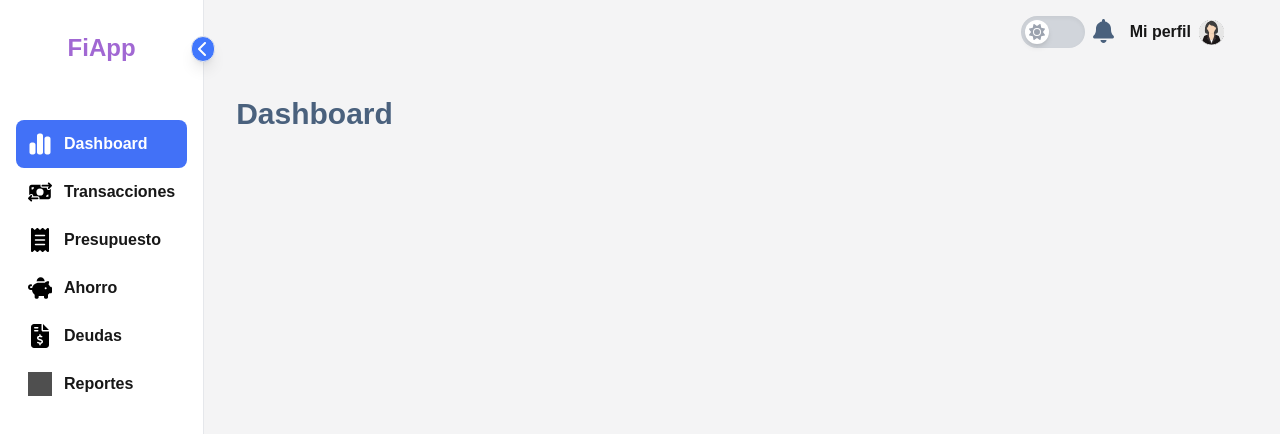
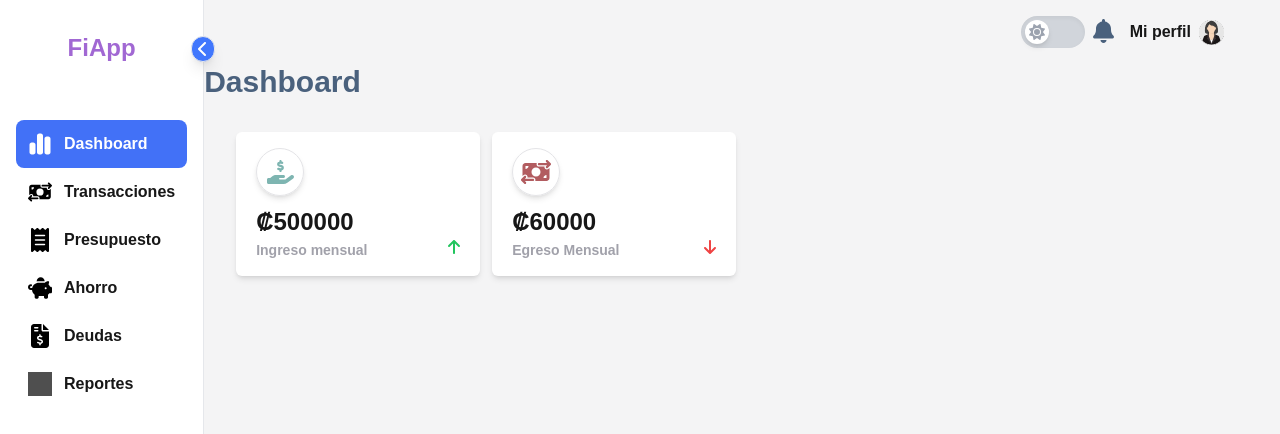
Before and after one commit to Jeim05/personal-finance-app, a Next.js app: page / in a window 1280 px wide. Shown: the top 434 px of the page. Built offline with nearby package versions, Linux system fonts and the light colour scheme; grey boxes are pictures that could not be loaded.

Commit message:
Update page.tsx

```diff
--- a/app/(root)/page.tsx
+++ b/app/(root)/page.tsx
@@ -4,15 +4,16 @@ import { DashboardTables } from '@/components/dashboard/DashboardTables'
 import { VerticalBarChart } from '@/components/ui/VerticalBarChart'
 import { LineChartUtility } from '@/components/ui/LineChartUtility'
 import { SavingDebts } from '@/components/dashboard/SavingDebts'
-import Title from '@/components/title'
+import Title from '@/components/Title'
 
 const Home = () => {
   return (
     <section className='main-section'>
+        <Title text='Dashboard'/>
       <div className='home-content'>
-        <Title text='Dashboard'/>
+        <MainCards />
         {/* <div className='home-content-right'>
-          <MainCards />
+
           <VerticalBarChart />
           <DashboardTables />
         </div>
```
